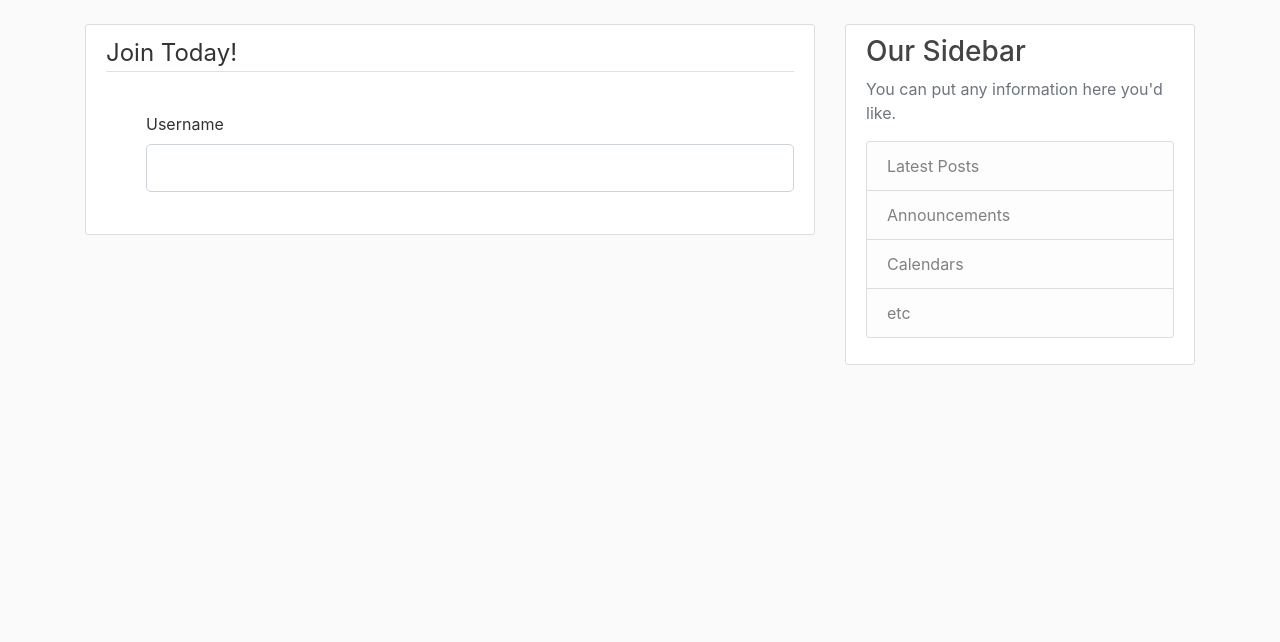
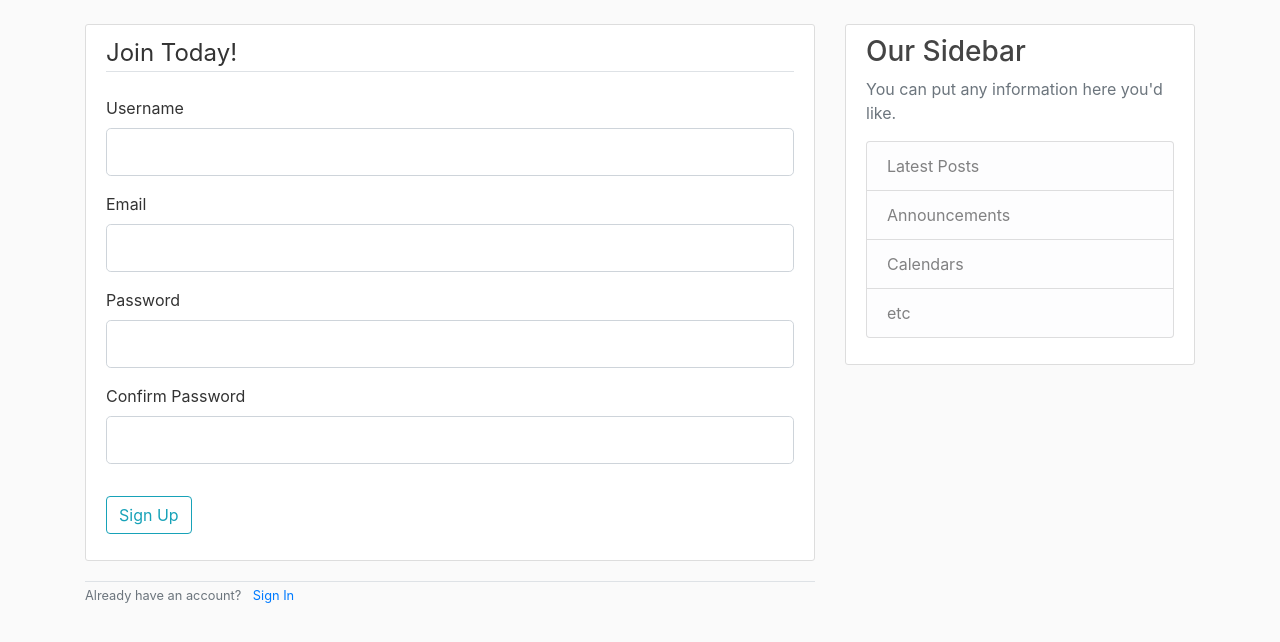
Before and after one commit to aditiabhang/Pocket_Blogging_Website, a Flask app: page /register in a window 1280 px wide. Shown: the part 56-698 px from the top of the page. Run offline with Flask 2, Linux system fonts and the light colour scheme; some libraries are stand-ins or nearby versions.

Commit message:
adding new changes to register

```diff
--- a/templates/register.html
+++ b/templates/register.html
@@ -5,12 +5,32 @@
             {{ form.hidden_tag() }}
             <fieldset class="form-group">
                 <legend class="border-bottom mb-4">Join Today!</legend>
-                <dir class="form-group">
+                <div class="form-group">
                     {{ form.username.label(class="form-control-label") }}
                     {{ form.username(class="form-control form-control-lg") }}
-                </dir>
+                </div>
+                <div class="form-group">
+                    {{ form.email.label(class="form-control-label") }}
+                    {{ form.email(class="form-control form-control-lg") }}
+                </div>
+                <div class="form-group">
+                    {{ form.password.label(class="form-control-label") }}
+                    {{ form.password(class="form-control form-control-lg") }}
+                </div>
+                <div class="form-group">
+                    {{ form.confirm_password.label(class="form-control-label") }}
+                    {{ form.confirm_password(class="form-control form-control-lg") }}
+                </div>
             </fieldset>
+            <div class="form-group">
+                {{ form.submit(class="btn btn-outline-info")}}
+            </div>
         </form>
+    </div>
+    <div class="border-top pt3">
+        <small class="text-muted">
+            Already have an account? <a class="ml-2" href="{{ url_for('login') }}">Sign In</a>
+        </small>
 
     </div>
 {% endblock content %}
```
